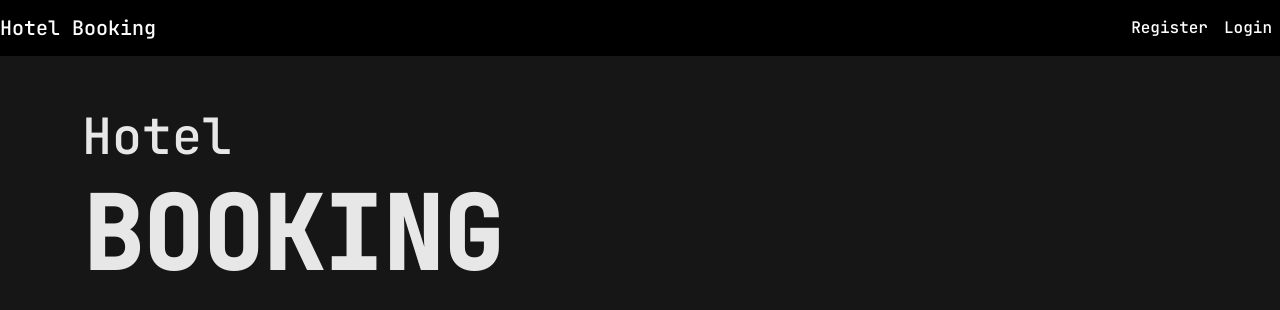
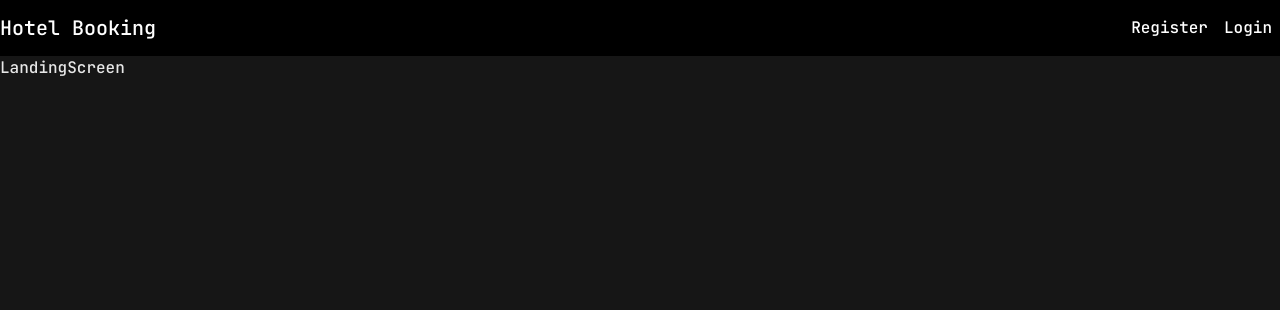
Before and after one commit to Rai8888/scaling-spork, a React (Create React App) app: page / in a window 1280 px wide. Shown: the top 310 px of the page. Built offline with nearby package versions, Linux system fonts and the light colour scheme.

Commit message:
landing screen

```diff
--- a/src/screens/LandingScreen.jsx
+++ b/src/screens/LandingScreen.jsx
@@ -1,17 +1,5 @@
-// import check from '../assets/images/check.png';
-import styles from '../assets/styles/LandingScreen.module.css';
-
 const LandingScreen = () => {
-  return (
-    <div className='container'>
-      <div className={styles.wrap}>
-        <div className={styles.title}>
-          <h5>Hotel</h5>
-          <h1>BOOKING</h1>
-        </div>
-      </div>
-    </div>
-  );
+  return <div>LandingScreen</div>;
 };
 
 export default LandingScreen;
```
